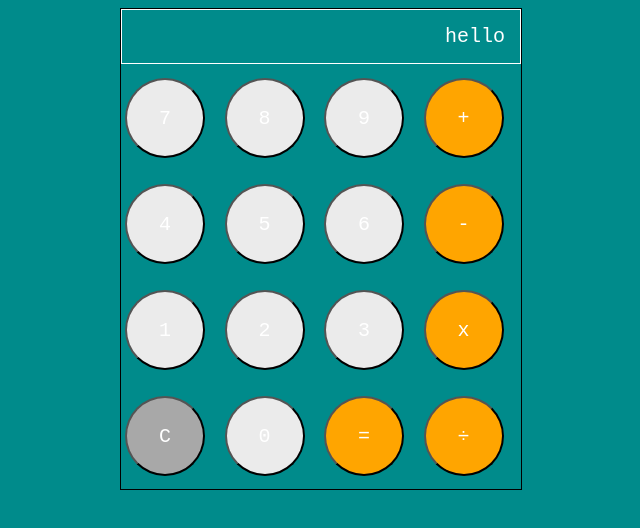
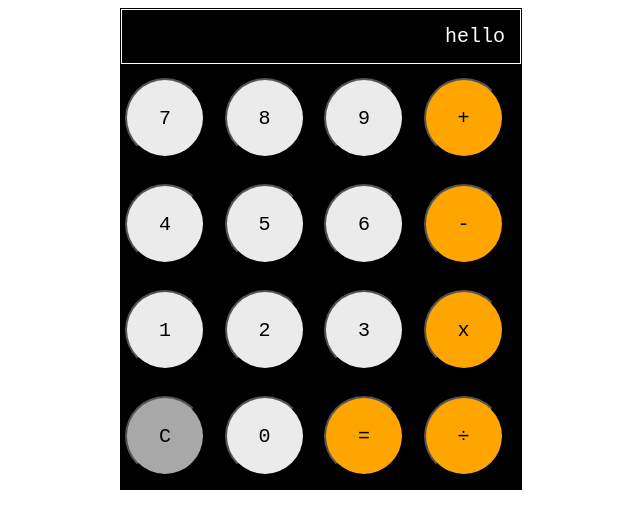
Before and after one commit to Scott-Dolphin/web-calculator, a plain HTML site: page index.html in a window 1280 px wide. Shown: the whole page, without its empty margins (319-959 px from the left). Drawn offline with Linux system fonts and the light colour scheme.

Commit message:
changed some colors

```diff
--- a/styles.scss
+++ b/styles.scss
@@ -1,15 +1,15 @@
 $show: 1px solid;
 
-body {
-    background-color: darkcyan;
-}
+// body {
+//     background-color: darkcyan;
+// }
 
 .calculator {
     margin: auto;
     border: $show;
     width:400px;
     height:480px;
-    background-color: darkcyan;
+    background-color: black;
     font-size: 20px;
     font-family: 'Courier New', Courier, monospace;
     .screen {
@@ -40,7 +40,7 @@ body {
                     background-color: rgb(235, 235, 235);
                     font-size: 20px;
                     font-family: 'Courier New', Courier, monospace;
-                    color: white;
+                    color: black;
                 }
                 .operator {
                     background-color: orange;
```
Also changed, not shown: styles.css, 1 other file.
